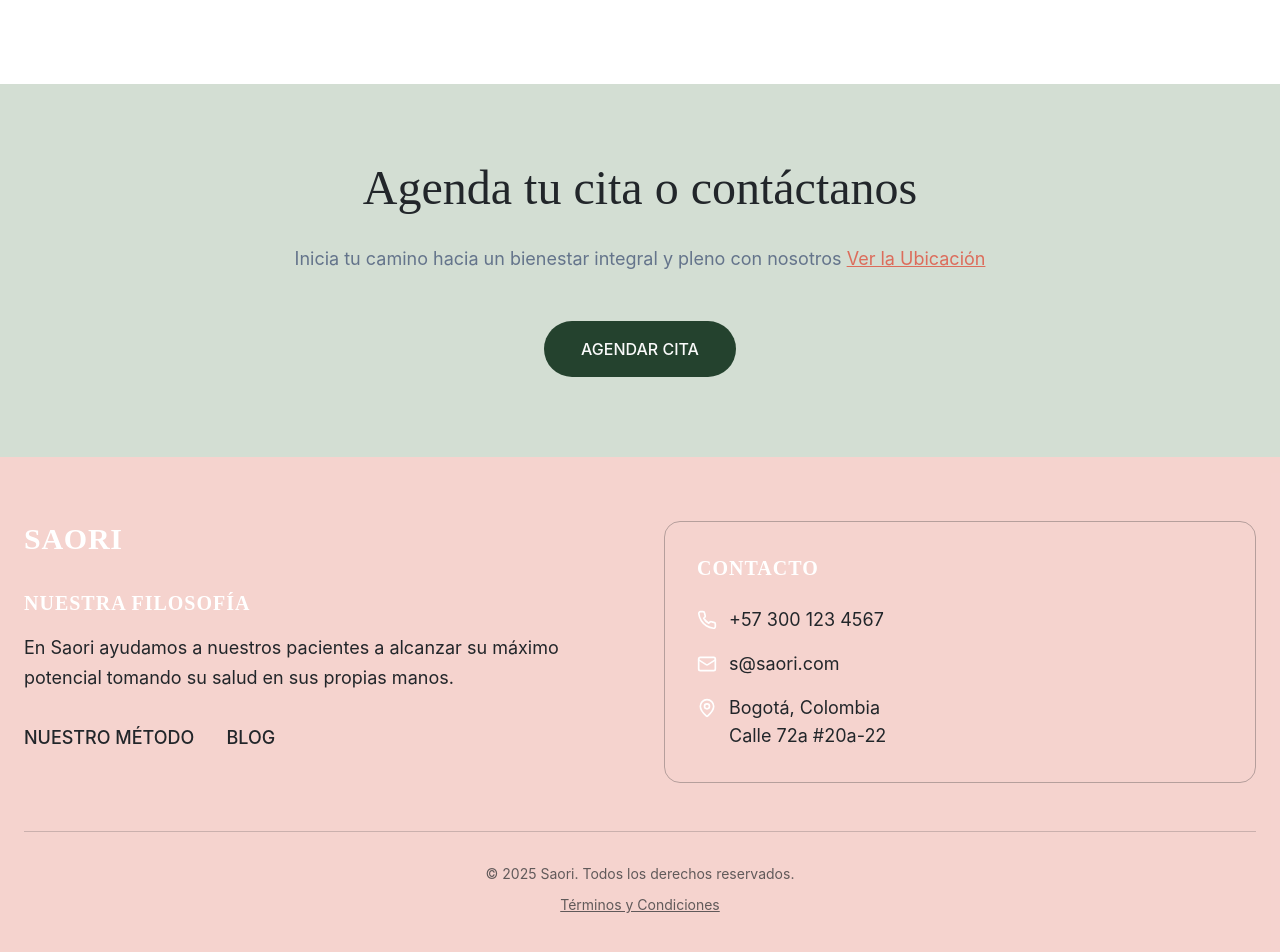
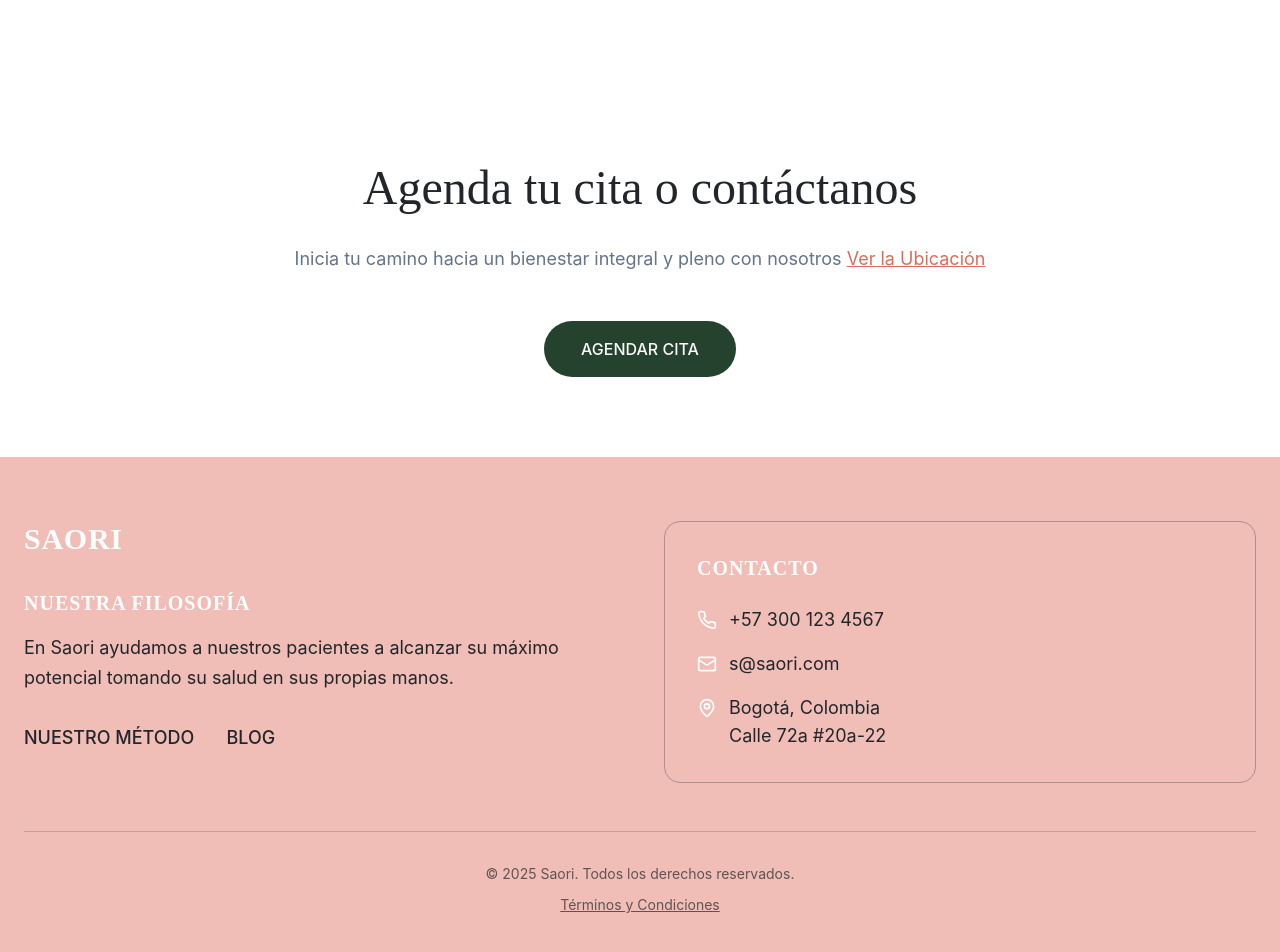
Before and after one commit to ltamayot/chic-landing-gen, a React (Vite) app: page /primera-consulta in a window 1280 px wide. Shown: the part 3846-4798 px from the top of the page. Built offline with nearby package versions, Linux system fonts and the light colour scheme; the HTML template or start-up script is replaced by a standard one.

Commit message:
Refactor contact and footer sections

```diff
--- a/src/components/BookingSection.tsx
+++ b/src/components/BookingSection.tsx
@@ -5,7 +5,7 @@ const BookingSection = () => {
   const navigate = useNavigate();
 
   return (
-    <section id="contacto" className="py-20 bg-sage">
+    <section id="contacto" className="py-20 bg-background">
       <div className="container mx-auto px-6 text-center">
         <h2 className="text-4xl md:text-5xl font-serif mb-8 text-foreground">
           Agenda tu cita o contáctanos
--- a/src/components/Footer.tsx
+++ b/src/components/Footer.tsx
@@ -29,7 +29,7 @@ const Footer = () => {
   };
 
   return (
-    <footer className="bg-[#DD6D5F]/30 text-foreground py-16">
+    <footer className="bg-[#DD6D5F]/45 text-foreground py-16">
       <div className="container mx-auto px-6">
         <div className="grid md:grid-cols-2 gap-12">
           {/* Left Section */}
```
